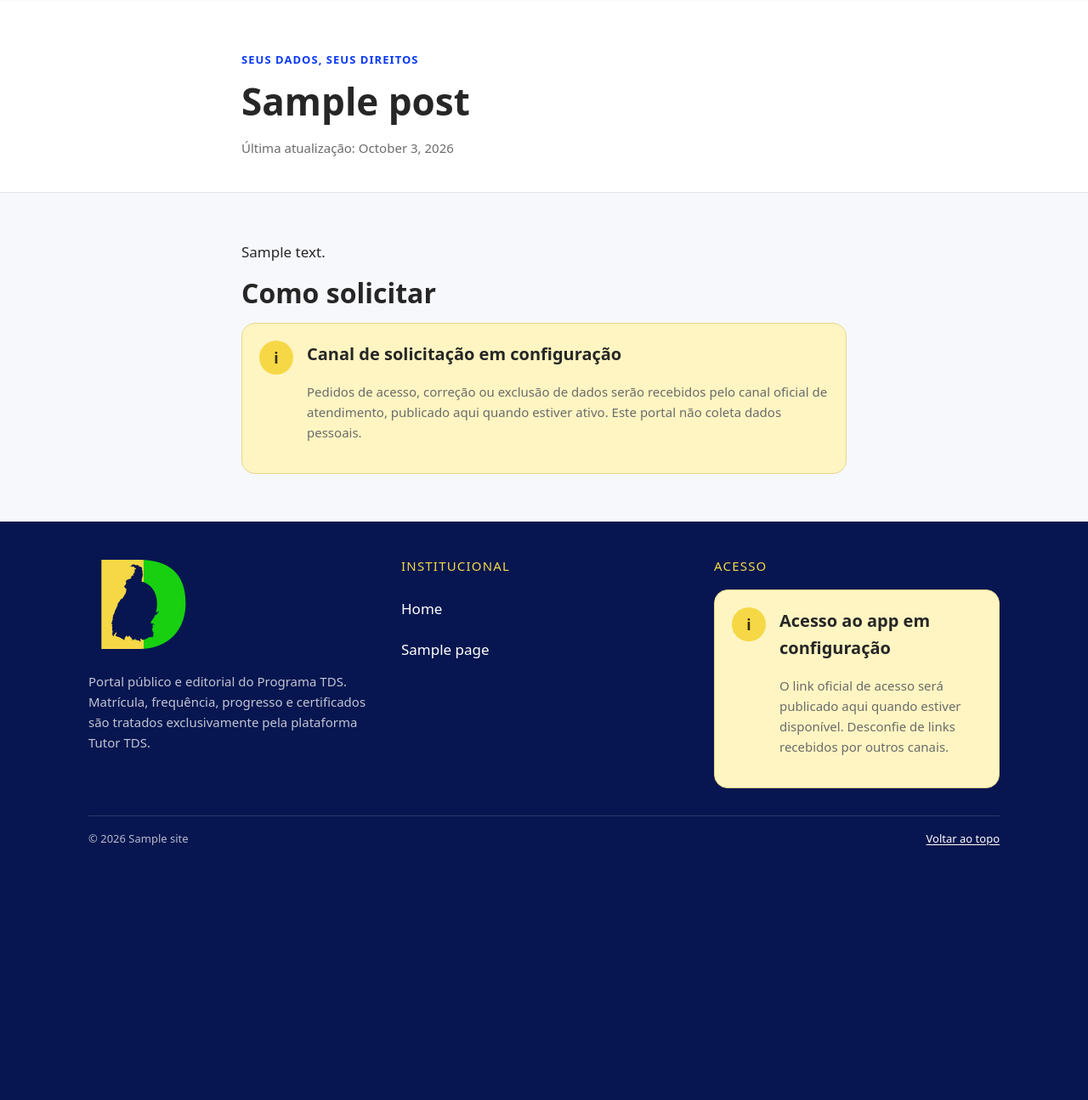
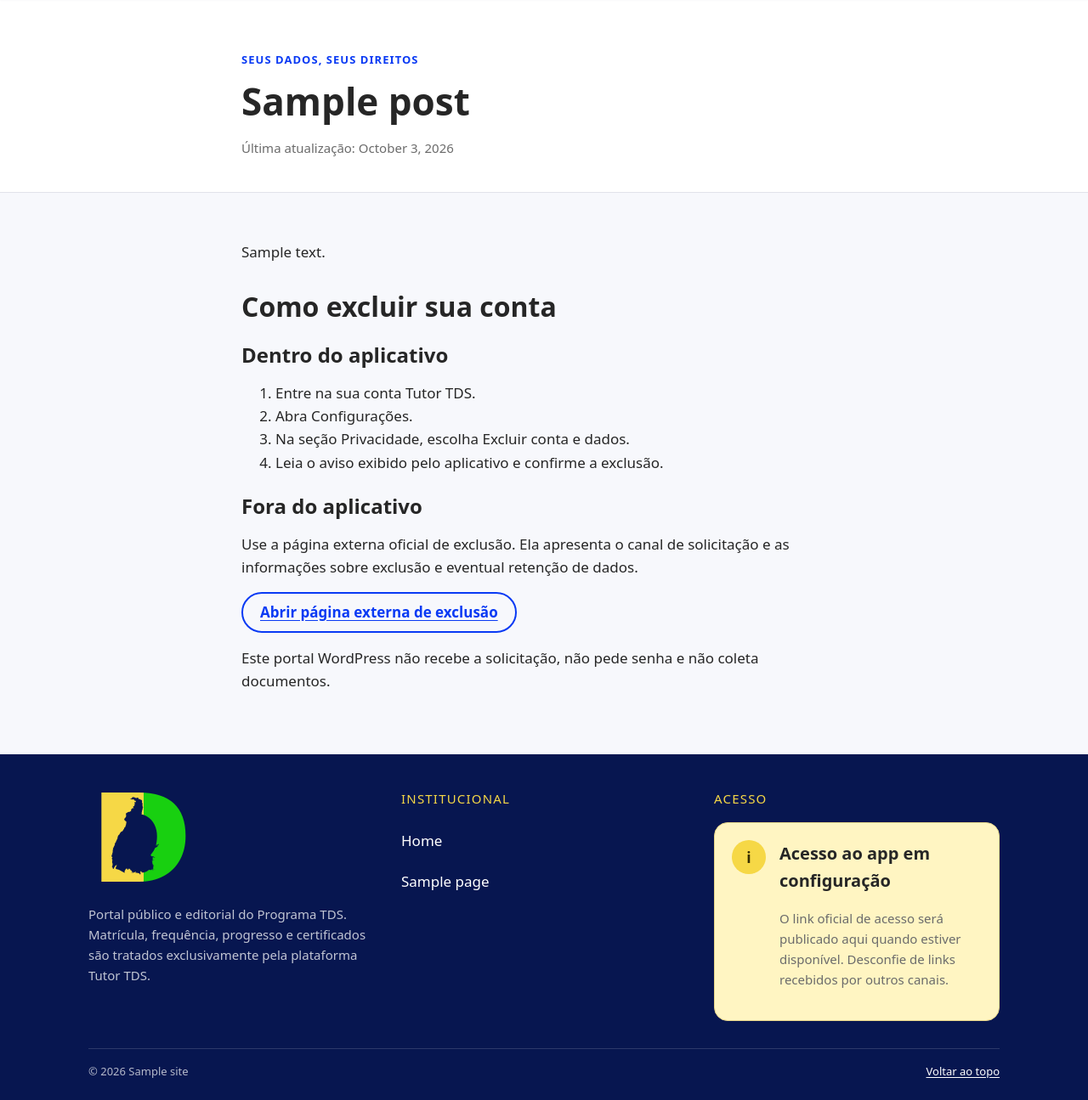
Before and after one commit to rafaloct/tutor-tds-platform, a WordPress theme: template wordpress/tds-child-theme/templates/direitos.php in a window 1280 px wide. Shown: the part 259-1554 px from the top of the page at 85% size. Before the commit the page ends 1254 px from the top, so only its background shows below. Run offline with PHP 8.4 and a stand-in for WordPress, Linux system fonts and the light colour scheme; the site name, menu and one post (Sample post) are stand-ins, and other content is empty.

Commit message:
fix(portal): publish real account deletion instructions

```diff
--- a/wordpress/tds-child-theme/templates/direitos.php
+++ b/wordpress/tds-child-theme/templates/direitos.php
@@ -3,8 +3,8 @@
  * Template Name: TDS — Direitos e exclusão de dados
  * Template Post Type: page
  *
- * O portal não coleta pedidos nem dados pessoais: apenas orienta e aponta
- * para o canal oficial quando o plugin o declarar disponível.
+ * O portal não recebe pedidos nem dados pessoais. Ele mostra instruções
+ * públicas e aponta para o canal externo oficial de exclusão de conta.
  */
 
 defined( 'ABSPATH' ) || exit;
@@ -17,14 +17,29 @@ get_template_part(
 		'eyebrow'       => __( 'Seus dados, seus direitos', 'tds-portal' ),
 		'show_modified' => true,
 		'after'         => static function () {
-			echo '<h2>' . esc_html__( 'Como solicitar', 'tds-portal' ) . '</h2>';
-			tds_theme_state_notice(
-				tds_theme_integration_state( 'support' ),
-				array(
-					'title' => __( 'Canal de solicitação em configuração', 'tds-portal' ),
-					'text'  => __( 'Pedidos de acesso, correção ou exclusão de dados serão recebidos pelo canal oficial de atendimento, publicado aqui quando estiver ativo. Este portal não coleta dados pessoais.', 'tds-portal' ),
-				)
-			);
+			$deletion_url = 'https://cartilhas.ipexdesenvolvimento.cloud/account-deletion.html';
+			?>
+			<section class="tds-prose" aria-labelledby="tds-account-deletion">
+				<h2 id="tds-account-deletion"><?php esc_html_e( 'Como excluir sua conta', 'tds-portal' ); ?></h2>
+
+				<h3><?php esc_html_e( 'Dentro do aplicativo', 'tds-portal' ); ?></h3>
+				<ol>
+					<li><?php esc_html_e( 'Entre na sua conta Tutor TDS.', 'tds-portal' ); ?></li>
+					<li><?php esc_html_e( 'Abra Configurações.', 'tds-portal' ); ?></li>
+					<li><?php esc_html_e( 'Na seção Privacidade, escolha Excluir conta e dados.', 'tds-portal' ); ?></li>
+					<li><?php esc_html_e( 'Leia o aviso exibido pelo aplicativo e confirme a exclusão.', 'tds-portal' ); ?></li>
+				</ol>
+
+				<h3><?php esc_html_e( 'Fora do aplicativo', 'tds-portal' ); ?></h3>
+				<p><?php esc_html_e( 'Use a página externa oficial de exclusão. Ela apresenta o canal de solicitação e as informações sobre exclusão e eventual retenção de dados.', 'tds-portal' ); ?></p>
+				<p>
+					<a class="tds-button tds-button--outline" href="<?php echo esc_url( $deletion_url ); ?>">
+						<?php esc_html_e( 'Abrir página externa de exclusão', 'tds-portal' ); ?>
+					</a>
+				</p>
+				<p><?php esc_html_e( 'Este portal WordPress não recebe a solicitação, não pede senha e não coleta documentos.', 'tds-portal' ); ?></p>
+			</section>
+			<?php
 		},
 	)
 );
```
